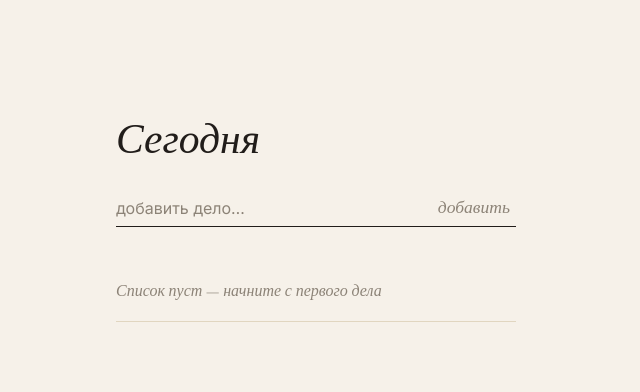
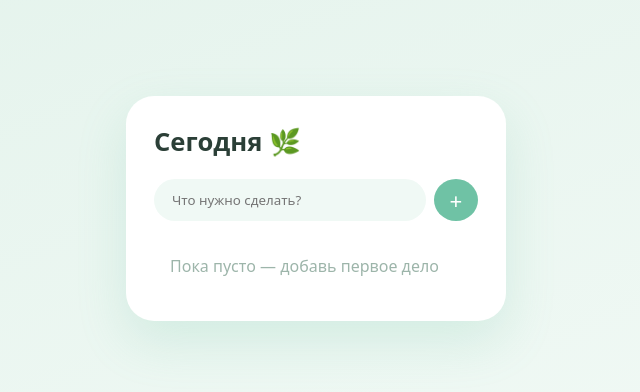
Before and after one commit to VanessaCalliope/My-portfolio, a plain HTML site: page todo-list.html in a window 1280 px wide. Shown: the whole page, without its empty margins (324-964 px from the left). Drawn offline with nearby package versions, Linux system fonts and the light colour scheme.

Commit message:
Update todo-list.html

```diff
--- a/todo-list.html
+++ b/todo-list.html
@@ -1,100 +1,73 @@
- <!DOCTYPE html>
+<!DOCTYPE html>
 <html lang="ru">
 <head>
 <meta charset="UTF-8">
 <meta name="viewport" content="width=device-width, initial-scale=1">
 <title>Список дел</title>
-<link href="https://fonts.googleapis.com/css2?family=Cormorant+Garamond:ital,wght@0,500;1,500;1,600&family=Inter:wght@400;500&display=swap" rel="stylesheet">
 <style>
-  :root {
-    --paper: #F6F1E9; --ink: #211D1A; --muted: #8C8377; --accent: #7A2E3D; --line: #E1D6C0;
-  }
-  * { box-sizing: border-box; }
-  body {
-    margin: 0; background: var(--paper); color: var(--ink);
-    font-family: 'Inter', sans-serif;
-    display: flex; justify-content: center;
-    padding: 15vh 24px 60px;
-  }
-  .sheet { width: 100%; max-width: 400px; }
-  h1 {
-    font-family: 'Cormorant Garamond', serif; font-style: italic; font-weight: 500;
-    font-size: 2.6rem; margin: 0 0 4px; line-height: 1;
-  }
-  .count { color: var(--muted); font-size: 0.85rem; margin: 0 0 28px; }
-  form { display: flex; border-bottom: 1px solid var(--ink); margin-bottom: 34px; }
-  input {
-    flex: 1; border: none; background: none; outline: none;
-    color: var(--ink); font-family: 'Inter', sans-serif; font-size: 1rem; padding: 8px 0;
-  }
-  input::placeholder { color: var(--muted); }
-  form button {
-    border: none; background: none; color: var(--muted);
-    font-family: 'Cormorant Garamond', serif; font-style: italic; font-size: 1.1rem; cursor: pointer;
-  }
-  form button:hover { color: var(--accent); }
-  ul { list-style: none; margin: 0; padding: 0; }
-  li {
-    display: flex; align-items: baseline; gap: 14px;
-    padding: 14px 0; border-bottom: 1px solid var(--line);
-  }
-  .num { font-family: 'Cormorant Garamond', serif; font-style: italic; color: var(--muted); width: 1.2em; }
-  .text { flex: 1; cursor: pointer; position: relative; }
-  .text::after {
-    content: ''; position: absolute; left: 0; top: 51%; height: 1px; width: 0;
-    background: var(--accent); transition: width 0.4s ease;
-  }
-  li.done .text { color: var(--muted); }
-  li.done .text::after { width: 100%; }
-  .del { border: none; background: none; color: var(--line); cursor: pointer; }
-  li:hover .del { color: var(--muted); }
-  .del:hover { color: var(--accent); }
-  .empty { color: var(--muted); font-style: italic; font-family: 'Cormorant Garamond', serif; padding: 20px 0; }
-  @media (prefers-reduced-motion: reduce) { * { transition-duration: 0.001ms !important; } }
+  :root { --bg: #E4F3EC; --card: #fff; --ink: #2B3F37; --mute: #9DB5AA; --mint: #6FC2A5; --soft: #F0F9F5; }
+  * { box-sizing: border-box; margin: 0; font-family: system-ui, sans-serif; }
+  body { min-height: 100vh; display: grid; place-items: start center; padding: 12vh 20px;
+         background: linear-gradient(160deg, var(--bg), #F7FCF9); color: var(--ink); }
+  main { width: 100%; max-width: 380px; background: var(--card); border-radius: 28px; padding: 28px;
+         box-shadow: 0 20px 50px #6FC2A533; }
+  h1 { font-size: 1.6rem; font-weight: 600; }
+  small { display: block; color: var(--mint); margin: 4px 0 20px; }
+  .row { display: flex; gap: 8px; margin-bottom: 18px; }
+  input[type=text] { flex: 1; border: 0; outline: 0; background: var(--soft); border-radius: 99px; padding: 12px 18px; color: var(--ink); }
+  .row button { width: 44px; border: 0; border-radius: 50%; background: var(--mint); color: #fff; font-size: 1.4rem; cursor: pointer; }
+  ul { list-style: none; padding: 0; }
+  li { display: flex; align-items: center; gap: 12px; padding: 12px 4px; border-radius: 14px; }
+  li:hover { background: var(--soft); }
+  .box { width: 22px; height: 22px; border: 2px solid var(--mint); border-radius: 50%; cursor: pointer; flex: none; display: grid; place-items: center; color: #fff; font-size: 12px; }
+  .done .box { background: var(--mint); }
+  .done .box::after { content: '✓'; }
+  .done span { color: var(--mute); text-decoration: line-through; }
+  span { flex: 1; word-break: break-word; }
+  .x { border: 0; background: none; color: var(--mute); cursor: pointer; opacity: 0; }
+  li:hover .x { opacity: 1; }
+  .empty { color: var(--mute); text-align: center; padding: 16px; }
 </style>
 </head>
 <body>
-<div class="sheet">
-  <h1>Сегодня</h1>
-  <p class="count" id="count"></p>
-  <form id="form">
-    <input id="input" placeholder="добавить дело…" maxlength="120" autocomplete="off">
-    <button>добавить</button>
-  </form>
+<main>
+  <h1>Сегодня 🌿</h1>
+  <small id="count"></small>
+  <div class="row">
+    <input type="text" id="input" placeholder="Что нужно сделать?" maxlength="120" autocomplete="off">
+    <button type="button" id="add">+</button>
+  </div>
   <ul id="list"></ul>
-</div>
+</main>
 
 <script>
-  let tasks = JSON.parse(localStorage.getItem('todos') || '[]');
-  const list = document.getElementById('list');
-  const count = document.getElementById('count');
+  const $ = id => document.getElementById(id);
+  let tasks = [];
+  try { tasks = JSON.parse(localStorage.getItem('todos') || '[]'); } catch (e) {}
 
   function render() {
-    localStorage.setItem('todos', JSON.stringify(tasks));
-    list.innerHTML = tasks.length ? '' : '<li class="empty">Список пуст — начните с первого дела</li>';
-
+    try { localStorage.setItem('todos', JSON.stringify(tasks)); } catch (e) {}
+    $('list').innerHTML = tasks.length ? '' : '<li class="empty">Пока пусто — добавь первое дело</li>';
     tasks.forEach((t, i) => {
       const li = document.createElement('li');
       li.className = t.done ? 'done' : '';
-      li.innerHTML = `<span class="num">${i + 1}</span><span class="text"></span><button class="del">✕</button>`;
-      li.querySelector('.text').textContent = t.text;
-      li.querySelector('.text').onclick = () => { t.done = !t.done; render(); };
-      li.querySelector('.del').onclick = () => { tasks.splice(i, 1); render(); };
-      list.appendChild(li);
+      li.innerHTML = '<div class="box"></div><span></span><button class="x">✕</button>';
+      li.querySelector('span').textContent = t.text;
+      li.querySelector('.box').onclick = () => { t.done = !t.done; render(); };
+      li.querySelector('.x').onclick = () => { tasks.splice(i, 1); render(); };
+      $('list').append(li);
     });
-
-    const done = tasks.filter(t => t.done).length;
-    count.textContent = tasks.length ? `${done} из ${tasks.length} выполнено` : '';
+    $('count').textContent = tasks.length ? `${tasks.filter(t => t.done).length} из ${tasks.length} выполнено` : '';
   }
 
-  document.getElementById('form').onsubmit = e => {
-    e.preventDefault();
-    const input = document.getElementById('input');
-    if (!input.value.trim()) return;
-    tasks.push({ text: input.value.trim(), done: false });
-    input.value = '';
+  function add() {
+    const text = $('input').value.trim();
+    if (text) tasks.push({ text, done: false });
+    $('input').value = '';
     render();
-  };
+  }
+  $('add').onclick = add;
+  $('input').onkeydown = e => { if (e.key === 'Enter') add(); };
 
   render();
 </script>
```
